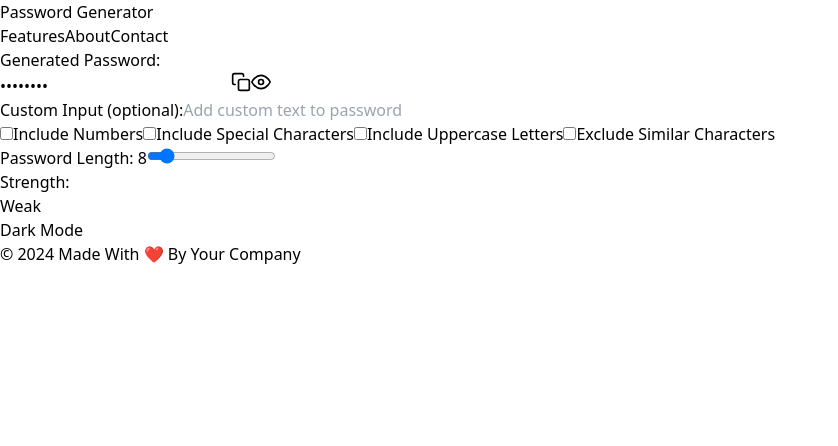
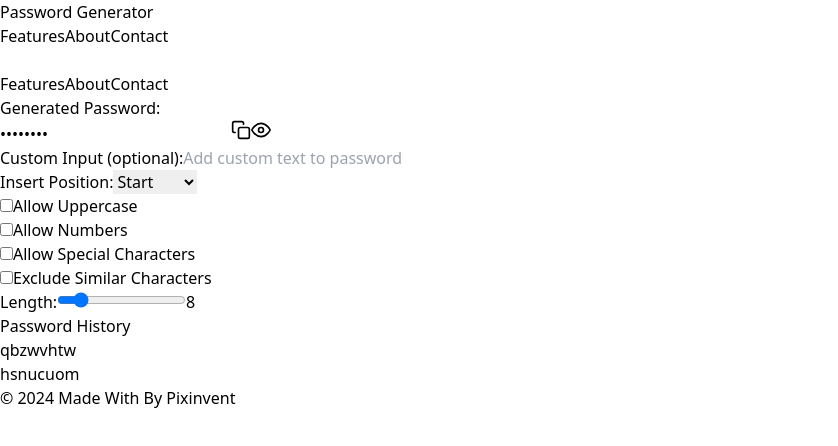
Before and after one commit to priyankap0101/Password-Generator, a React app: page / in a window 1280 px wide. Shown: the top 446 px of the page, without its empty margins (0-838 px from the left). Built offline with nearby package versions, Linux system fonts and the light colour scheme; the HTML template or start-up script is replaced by a standard one.

Commit message:
Enhance password generator: Add custom input field with position options (start, end, random) and integrate into generation logic. Update UI components for seamless custom text insertion and styling.

```diff
--- a/src/App.jsx
+++ b/src/App.jsx
@@ -133,7 +133,7 @@ function App() {
       <header className="py-4 bg-blue-600 shadow-md">
         <div className="container flex items-center justify-between mx-auto max-w-7xl">
           <h1 className="text-3xl font-bold text-white">Password Generator</h1>
-          <nav className="space-x-4">
+          <nav className="hidden space-x-4 md:flex">
             <a href="#features" className="transition-all hover:text-gray-200">
               Features
             </a>
@@ -141,6 +141,51 @@ function App() {
               About
             </a>
             <a href="#contact" className="transition-all hover:text-gray-200">
+              Contact
+            </a>
+          </nav>
+          <div className="md:hidden">
+            <button
+              id="menu-toggle"
+              className="text-white focus:outline-none"
+              aria-label="Toggle Menu"
+            >
+              <svg
+                className="w-8 h-8"
+                fill="none"
+                stroke="currentColor"
+                viewBox="0 0 24 24"
+                xmlns="http://www.w3.org/2000/svg"
+              >
+                <path
+                  strokeLinecap="round"
+                  strokeLinejoin="round"
+                  strokeWidth={2}
+                  d="M4 6h16M4 12h16m-7 6h7"
+                />
+              </svg>
+            </button>
+          </div>
+        </div>
+        {/* Mobile Navigation */}
+        <div id="mobile-menu" className="md:hidden">
+          <nav className="flex flex-col items-center py-4 space-y-2 bg-blue-600">
+            <a
+              href="#features"
+              className="text-white transition-all hover:text-gray-200"
+            >
+              Features
+            </a>
+            <a
+              href="#about"
+              className="text-white transition-all hover:text-gray-200"
+            >
+              About
+            </a>
+            <a
+              href="#contact"
+              className="text-white transition-all hover:text-gray-200"
+            >
               Contact
             </a>
           </nav>
@@ -197,94 +242,107 @@ function App() {
               placeholder="Add custom text to password"
               className="w-full p-3 text-lg bg-gray-100 border border-gray-300 rounded-lg shadow-md dark:bg-gray-700 dark:border-gray-600 focus:ring-2 focus:ring-blue-400"
             />
+            <div className="mt-4">
+              <label className="block mb-2 text-lg font-medium">
+                Insert Position:
+              </label>
+              <select
+                value={customInputPosition}
+                onChange={(e) => setCustomInputPosition(e.target.value)}
+                className="w-full p-3 text-lg bg-gray-100 border border-gray-300 rounded-lg shadow-md dark:bg-gray-700 dark:border-gray-600 focus:ring-2 focus:ring-blue-400"
+              >
+                <option value="start">Start</option>
+                <option value="end">End</option>
+                <option value="random">Random</option>
+              </select>
             </div>
-
-          {/* Options Section */}
-          <div className="grid grid-cols-2 gap-4 mb-8">
-            {[
-              {
-                label: "Include Numbers",
-                checked: numberAllowed,
-                onChange: () => setNumberAllowed(!numberAllowed),
-              },
-              {
-                label: "Include Special Characters",
-                checked: characterAllowed,
-                onChange: () => setCharAllowed(!characterAllowed),
-              },
-              {
-                label: "Include Uppercase Letters",
-                checked: uppercaseAllowed,
-                onChange: () => setUppercaseAllowed(!uppercaseAllowed),
-              },
-              {
-                label: "Exclude Similar Characters",
-                checked: excludeSimilar,
-                onChange: () => setExcludeSimilar(!excludeSimilar),
-              },
-            ].map((opt) => (
-              <label className="flex items-center" key={opt.label}>
+          </div>
+          {/* Options */}
+          <div className="grid grid-cols-1 gap-4 md:grid-cols-2 lg:grid-cols-3">
+            <div className="flex items-center">
               <input
                 type="checkbox"
-                  checked={opt.checked}
-                  onChange={opt.onChange}
-                  className="mr-2"
+                id="uppercaseAllowed"
+                checked={uppercaseAllowed}
+                onChange={(e) => setUppercaseAllowed(e.target.checked)}
+                className="w-6 h-6 text-blue-600 transition-all border-gray-300 rounded focus:ring-2 focus:ring-blue-400"
               />
-                {opt.label}
+              <label htmlFor="uppercaseAllowed" className="ml-2">
+                Allow Uppercase
               </label>
-            ))}
             </div>
-
-          {/* Password Length */}
-          <div className="mb-8">
-            <label className="block mb-2 text-lg font-medium">
-              Password Length: {length}
+            <div className="flex items-center">
+              <input
+                type="checkbox"
+                id="numberAllowed"
+                checked={numberAllowed}
+                onChange={(e) => setNumberAllowed(e.target.checked)}
+                className="w-6 h-6 text-blue-600 transition-all border-gray-300 rounded focus:ring-2 focus:ring-blue-400"
+              />
+              <label htmlFor="numberAllowed" className="ml-2">
+                Allow Numbers
+              </label>
+            </div>
+            <div className="flex items-center">
+              <input
+                type="checkbox"
+                id="characterAllowed"
+                checked={characterAllowed}
+                onChange={(e) => setCharAllowed(e.target.checked)}
+                className="w-6 h-6 text-blue-600 transition-all border-gray-300 rounded focus:ring-2 focus:ring-blue-400"
+              />
+              <label htmlFor="characterAllowed" className="ml-2">
+                Allow Special Characters
+              </label>
+            </div>
+            <div className="flex items-center">
+              <input
+                type="checkbox"
+                id="excludeSimilar"
+                checked={excludeSimilar}
+                onChange={(e) => setExcludeSimilar(e.target.checked)}
+                className="w-6 h-6 text-blue-600 transition-all border-gray-300 rounded focus:ring-2 focus:ring-blue-400"
+              />
+              <label htmlFor="excludeSimilar" className="ml-2">
+                Exclude Similar Characters
+              </label>
+            </div>
+            <div className="flex items-center">
+              <label htmlFor="passwordLength" className="mr-4">
+                Length:
               </label>
               <input
                 type="range"
-              min="6"
-              max="24"
+                min="4"
+                max="32"
                 value={length}
-              onChange={(e) => setLength(e.target.value)}
-              className="w-full"
+                onChange={(e) => setLength(Number(e.target.value))}
+                className="w-full h-2 bg-gray-200 rounded-lg cursor-pointer dark:bg-gray-700"
               />
+              <span className="ml-4">{length}</span>
             </div>
+          </div>
+        </section>
 
-          {/* Strength Indicator */}
-          <div className="mb-8">
-            <label className="block text-lg font-medium">Strength:</label>
-            <p className="text-xl font-semibold">
-              {calculateStrength(password)}
-            </p>
-          </div>
-
-          {/* Dark Mode Toggle */}
-          <div className="flex items-center justify-end">
-            <Switch.Group>
-              <Switch.Label className="mr-4 font-medium text-gray-900 dark:text-gray-100">
-                Dark Mode
-              </Switch.Label>
-              <Switch
-                checked={darkMode}
-                onChange={toggleDarkMode}
-                className={`${
-                  darkMode ? "bg-blue-600" : "bg-gray-200"
-                } relative inline-flex items-center h-6 rounded-full w-11`}
+        {/* Password History */}
+        <section className="mt-8">
+          <h2 className="mb-4 text-2xl font-semibold">Password History</h2>
+          <ul className="space-y-2">
+            {passwordHistory.map((pass, index) => (
+              <li
+                key={index}
+                className="p-3 bg-gray-100 rounded-lg dark:bg-gray-700"
               >
-                <span
-                  className={`${
-                    darkMode ? "translate-x-6" : "translate-x-1"
-                  } inline-block w-4 h-4 transform bg-white rounded-full transition-transform duration-200 ease-in-out`}
-                />
-              </Switch>
-            </Switch.Group>
-          </div>
+                {pass}
+              </li>
+            ))}
+          </ul>
         </section>
       </main>
 
       {/* Footer */}
-      <footer className="py-4 text-sm text-center text-white bg-blue-600">
-        © 2024 Made With ❤️ By Your Company
+      <footer className="py-4 text-center text-white bg-gray-900">
+        <p className="text-sm">© 2024 Made With By Pixinvent</p>
       </footer>
     </div>
   );
```
Lines whose indentation alone changed are shown as unchanged.
